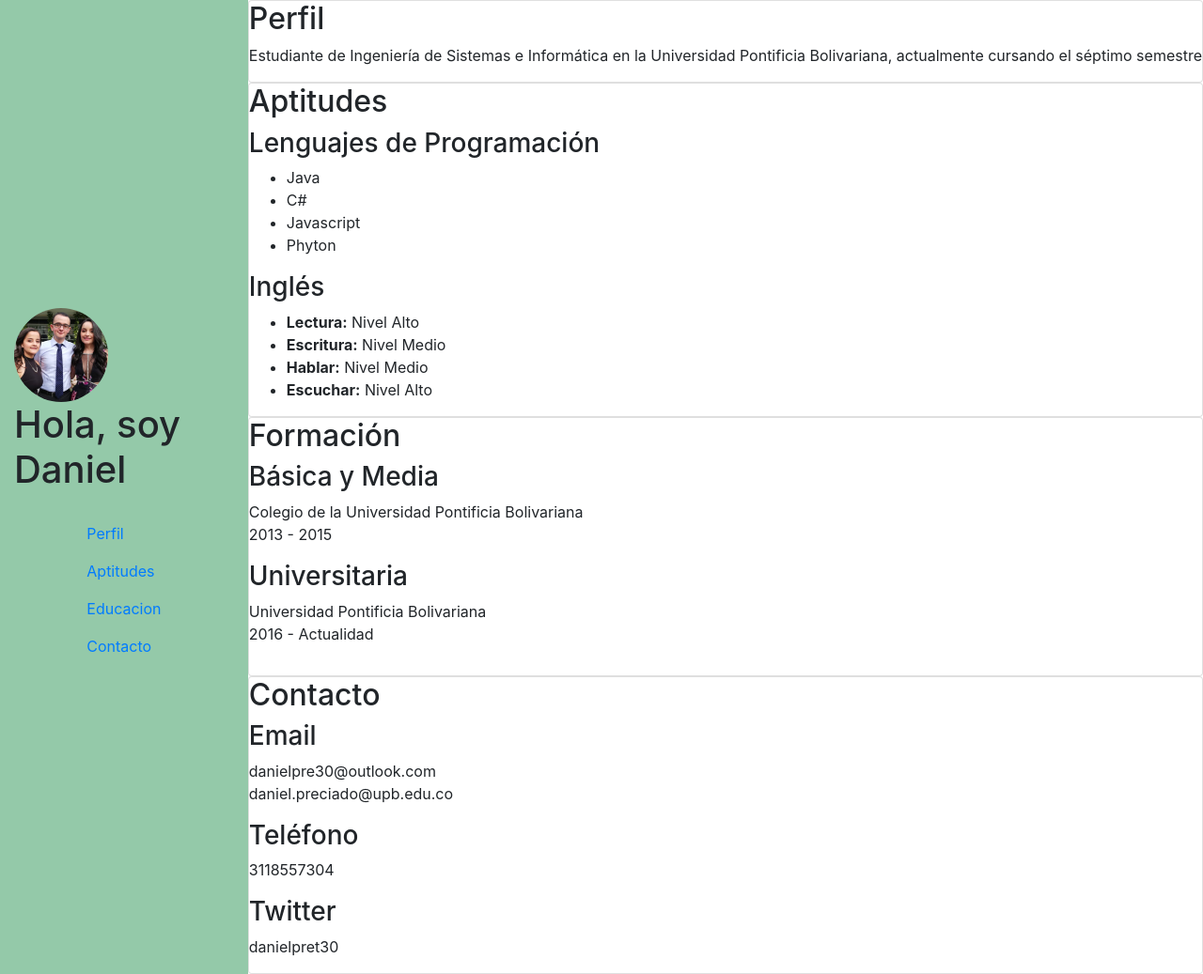
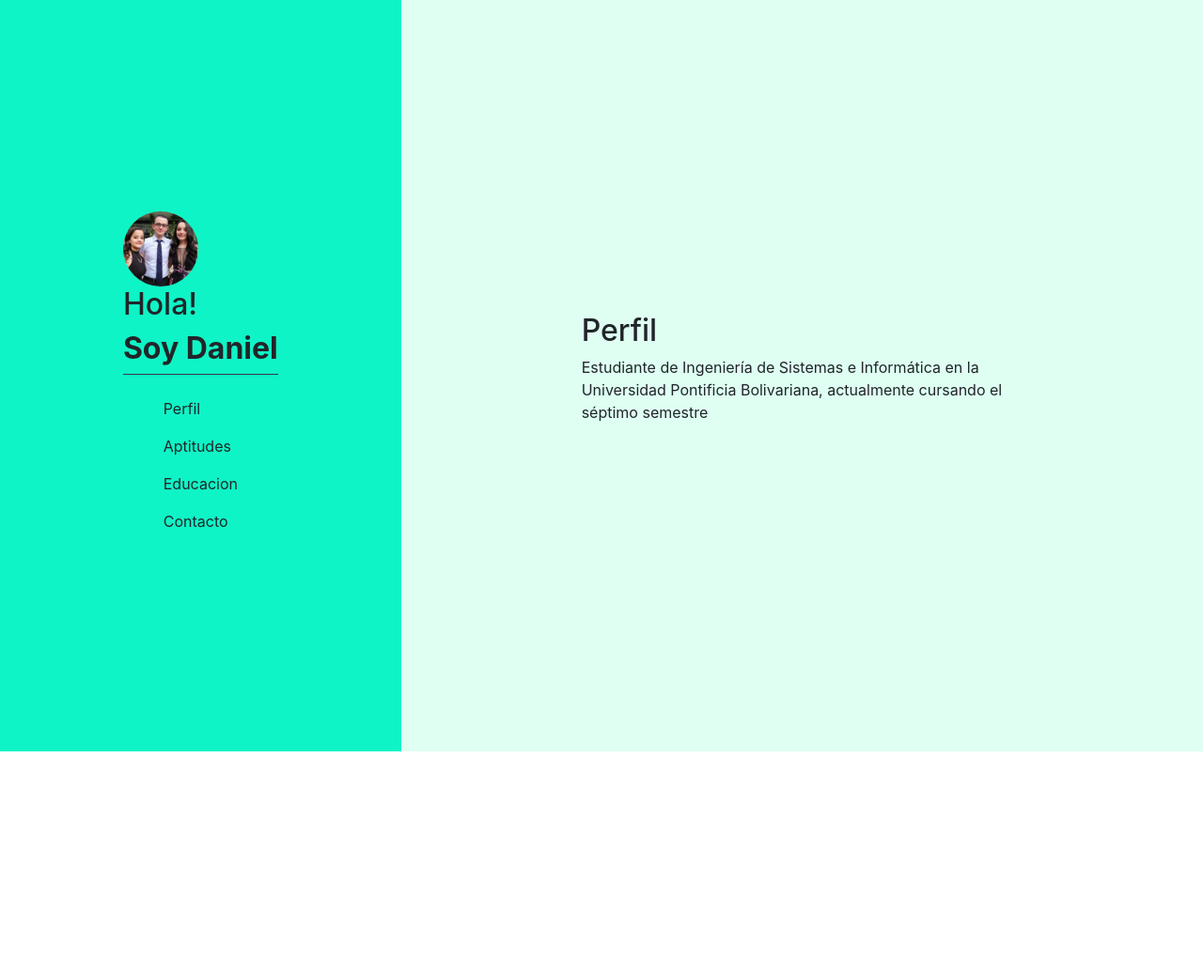
Before and after one commit to danielpre30/Daniel-Preciado, a plain HTML site: page index.html in a window 1280 px wide. Shown: the whole page at 94% size. After the commit the page ends 800 px from the top, so only its background shows below. Drawn offline with nearby package versions, Linux system fonts and the light colour scheme.

Commit message:
Diseno mejorado, falta hacer la navegacion

```diff
--- a/css/style.css
+++ b/css/style.css
@@ -1,13 +1,10 @@
+/* https://coolors.co/85bdbf-defff2-57737a-484041-0ff4c6 */
+
 .menu{
-    background-color: #94C9A9;
+    background-color: #0FF4C6;
 }
 
-#content{
+#tabContent{
     padding: 15%;
+    background-color: #DEFFF2;
 }
-
-.menu figure img{
-    border-radius: 100%;
-    width: 100px;
-    height: 100px;
-}
--- a/index.html
+++ b/index.html
@@ -1,42 +1,42 @@
 <!DOCTYPE html>
-<html lang="en">
+<html lang="en" class="h-100">
 
 <head>
     <meta charset="UTF-8">
     <meta name="viewport" content="width=device-width, initial-scale=1.0">
     <meta name="author" content="Daniel Preciado">
     <meta http-equiv="X-UA-Compatible" content="ie=edge">
-    <link rel="stylesheet" href="https://stackpath.bootstrapcdn.com/bootstrap/4.3.1/css/bootstrap.min.css"
-        integrity="sha384-ggOyR0iXCbMQv3Xipma34MD+dH/1fQ784/j6cY/iJTQUOhcWr7x9JvoRxT2MZw1T" crossorigin="anonymous">
+    <link rel="stylesheet" href="css/bootstrap.min.css"">
     <link rel="stylesheet" href="css/style.css">
     <title>Daniel Preciado</title>
 </head>
 
-<body>
-    <div class="container-fluid">
-        <div class="row">
+<body class="h-100">
+    <div class="container-fluid h-100">
+        <div class="row h-100">
             <div class="col-12 col-sm d-sm-flex justify-content-center align-items-center flex-column menu">
                 <figure>
-                    <img src="img/foto_perfil.jpg" alt="" width="80px" height="80px">
-                    <figcaption>
-                        <h1>Hola, soy Daniel</h1>
+                    <img src="img/foto_perfil.jpg" alt="Daniel Preciado" class="rounded-circle" width="80" height="80">
+                    <figcaption class="border-bottom border-dark">
+                        <p class="h2">Hola!</p>
+                        <h1 class="h2 font-weight-bold">Soy Daniel</h1>
                     </figcaption>
                 </figure>
-                <nav class="nav flex-column">
-                    <a href="" class="nav-item nav-link">Perfil</a>
-                    <a href="" class="nav-item nav-link">Aptitudes</a>
-                    <a href="" class="nav-item nav-link">Educacion</a>
-                    <a href="" class="nav-item nav-link">Contacto</a>
+                <nav class="nav flex-column" id="tab" role="tablist" aria-orientation="vertical">
+                    <a href="#profile" class="nav-item nav-link active text-reset" id="profile-tab" role="tab" aria-controls="profile" aria-selected="true">Perfil</a>
+                    <a href="#skills" class="nav-item nav-link text-reset" id="skills-tab" role="tab" aria-controls="skills" aria-selected="false">Aptitudes</a>
+                    <a href="#education" class="nav-item nav-link text-reset" id="education-tab" role="tab" aria-controls="education" aria-selected="false">Educacion</a>
+                    <a href="#contact" class="nav-item nav-link text-reset" id="contact-tab" role="tab" aria-controls="contact" aria-selected="false">Contacto</a>
                 </nav>
             </div>
 
-            <main id="content col-sm-8">
-                <article class="card">
+            <main id="tabContent" class="col-sm-8 tab-content d-flex align-items-center">
+                <article class="tab-pane fade show active" id="profile" role="tabpanel" aria-labelledby="profile-tab">
                     <h2>Perfil</h2>
                     <p>Estudiante de Ingeniería de Sistemas e Informática en la Universidad Pontificia Bolivariana,
                         actualmente cursando el séptimo semestre</p>
                 </article>
-                <article class="card">
+                <article class="tab-pane fade" id="skills" role="tabpanel" aria-labelledby="skills-tab">
                     <h2>Aptitudes</h2>
                     <h3>Lenguajes de Programación</h3>
                     <ul>
@@ -53,7 +53,7 @@
                         <li><strong>Escuchar:</strong> Nivel Alto</li>
                     </ul>
                 </article>
-                <article class="card">
+                <article class="tab-pane fade" id="education" role="tabpanel" aria-labelledby="education-tab">
                     <h2>Formación</h2>
                     <h3>Básica y Media</h3>
                     <p>Colegio de la Universidad Pontificia Bolivariana <br>
@@ -64,7 +64,7 @@
                         2016 - Actualidad</p>
                     <p></p>
                 </article>
-                <article class="card">
+                <article class="tab-pane fade" id="contact" role="tabpanel" aria-labelledby="contact-tab">
                     <h2>Contacto</h2>
                     <h3>Email</h3>
                     <p>danielpre30@outlook.com <br>
@@ -78,6 +78,16 @@
         </div>
 
     </div>
+
+    <script src="https://code.jquery.com/jquery-3.3.1.slim.min.js"
+        integrity="sha384-q8i/X+965DzO0rT7abK41JStQIAqVgRVzpbzo5smXKp4YfRvH+8abtTE1Pi6jizo"
+        crossorigin="anonymous"></script>
+    <script src="https://cdnjs.cloudflare.com/ajax/libs/popper.js/1.14.7/umd/popper.min.js"
+        integrity="sha384-UO2eT0CpHqdSJQ6hJty5KVphtPhzWj9WO1clHTMGa3JDZwrnQq4sF86dIHNDz0W1"
+        crossorigin="anonymous"></script>
+    <script src="https://stackpath.bootstrapcdn.com/bootstrap/4.3.1/js/bootstrap.min.js"
+        integrity="sha384-JjSmVgyd0p3pXB1rRibZUAYoIIy6OrQ6VrjIEaFf/nJGzIxFDsf4x0xIM+B07jRM"
+        crossorigin="anonymous"></script>
 </body>
 
 </html>
```
